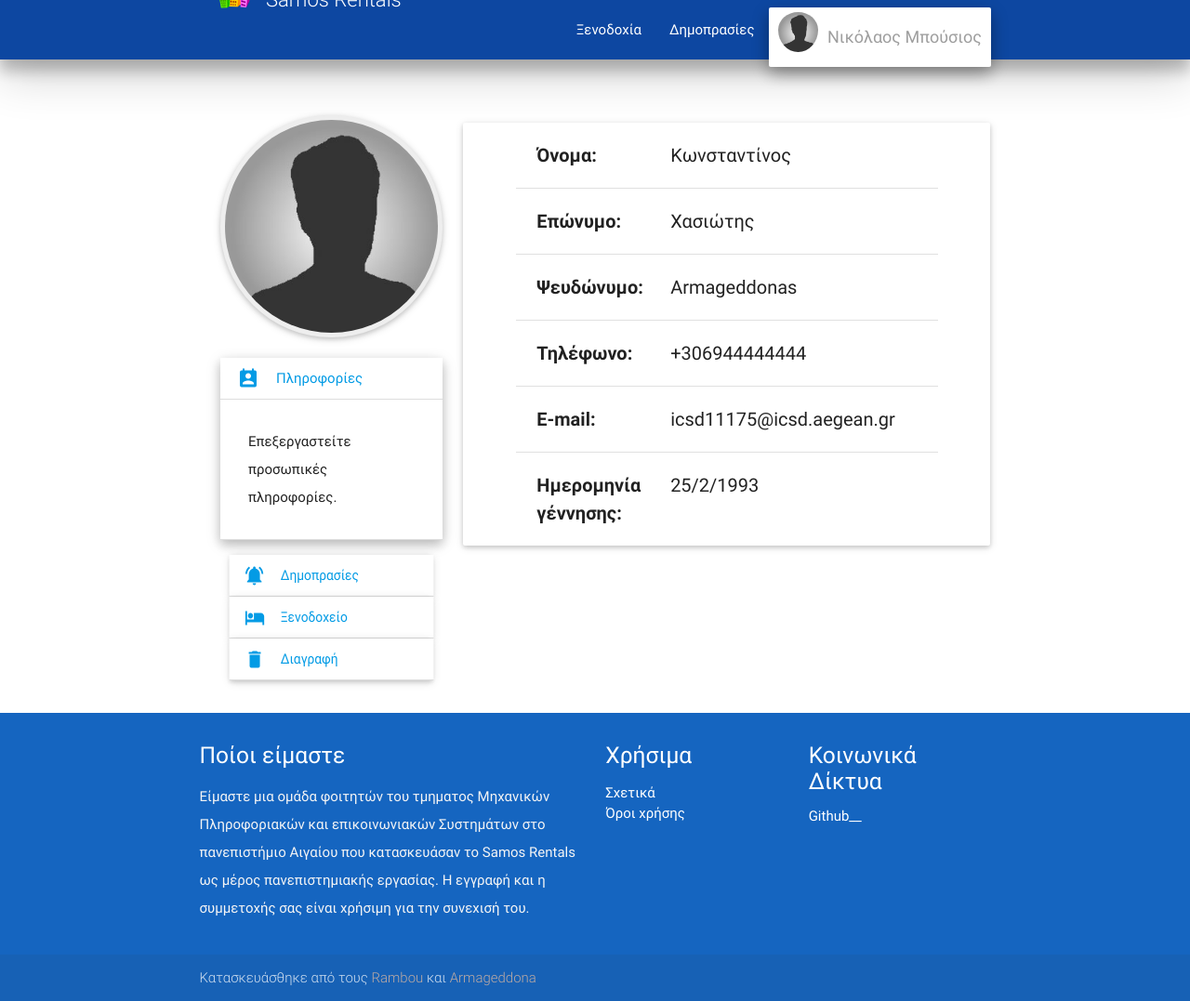
After one commit to AegeanHawks/SamosRentals, a PHP site: page /hotelierprofile_nikos.php in a window 1280 px wide. The commit adds this page. Shown: the whole page at 93% size. Run offline with PHP 8.4, Linux system fonts and the light colour scheme; grey boxes are pictures that could not be loaded.

Commit message:
Added hotels and my version of Hoteliersprofile

```diff
--- a/footer.php
+++ b/footer.php
@@ -1,6 +1,3 @@
-<?php
-
-echo '
 <footer class="page-footer blue darken-3">
     <div class="container">
         <div class="row">
@@ -16,7 +13,7 @@ echo '
                 <h5 class="white-text">Χρήσιμα</h5>
                 <ul>
                     <li><a class="white-text" href="#">Σχετικά</a></li>
-                    <li><a class="white-text" href="#">Όροι χρήσης</a></li>
+                    <li><a class="modal-trigger white-text" href="#agreement">Όροι χρήσης</a></li>
                 </ul>
             </div>
             <div class="col l3 s12">
@@ -37,5 +34,6 @@ echo '
         </div>
     </div>
 </footer>
-'
+<?php
+include 'agreement.php';
 ?>
--- /dev/null
+++ b/hotelierprofile_nikos.php
@@ -0,0 +1,381 @@
+<!DOCTYPE html>
+<html>
+    <head lang="en">
+        <meta http-equiv="Content-Type" content="text/html; charset=UTF-8"/>
+        <!--Let browser know website is optimized for mobile-->
+        <meta name="viewport" content="width=device-width, initial-scale=1.0, maximum-scale=1.0, user-scalable=no"/>
+        <title>Samos Rentals</title>
+        <link rel="icon" type="image/png" href="images/website/favicon.ico"/>
+
+        <!-- CSS  -->
+        <link href="css/materialize.css" type="text/css" rel="stylesheet" media="screen,projection"/>
+        <link href="css/style.css" type="text/css" rel="stylesheet" media="screen,projection"/>
+
+        <!--  Scripts  -->
+        <script src="js/jquery-2.1.1.min.js"></script>
+        <script src="js/materialize.js"></script>
+        <script src="js/init.js"></script>
+
+        <script>
+            $(document).ready(function () {
+                $('.mytab').focus(function () {
+                    var num = this.id.match(/\d+/)[0];
+
+                    $(".tabregion").hide();
+                    $("#section_" + num).show();
+                });
+            });
+        </script>
+        <style>
+            .tabregion{
+                display: none;
+            }
+            .tabformatting{
+                padding-top: 15px;
+                padding-bottom: 15px;
+            }
+
+            .detailshead{
+                font-weight: bold;
+                font-size: 20px;
+            }
+            .detailsbody{
+                font-size: 20px;
+            }
+        </style>
+    </head>
+    <body class="white">
+
+        <!--Navigation Menu-->
+        <div class="navbar-fixed">
+            <nav class="blue darken-4 z-depth-3" role="navigation">
+                <div class="nav-wrapper container">
+                    <div class="valign-demo valign-wrapper left">
+                        <a id="logo-container" href="index.php" class="brand-logo waves-effect waves-light">
+                            <div class="hide-on-med-and-down">
+                                <span class="left " style="padding-left:20px;"><img src="images/website/logo.png"></span>
+                                <span class="white-text left " style="padding-left:15px;font-size: 0.7em;font-weight:300;">Samos Rentals</span>
+
+                            </div>
+                            <div class="hide-on-large-only">
+                                <span class="white-text truncate">Samos Rentals</span>
+                            </div>
+                        </a>
+                    </div>
+
+                    <!-- Dropdown Menu - Structure -->
+                    <a class="dropdown-button right hide-on-med-and-down" data-beloworigin="true" data-activates='dropdown'
+                       href='#'>
+                        <div class="card waves-effect waves-teal white z-depth-2 valign-wrapper">
+                            <span class="grey-text truncate valign"
+                                  style="margin-right: 10px; margin-left: 10px; font-size: 1.2em;"><img
+                                    src="images/website/avatar.jpg "
+                                    style="padding-top: 5px;height: 48px;margin-right: 10px;"
+                                    class="valign circle left"><span>Νικόλαος Μπούσιος</span></span>
+                        </div>
+                    </a>
+
+                    <ul id='dropdown' class='card dropdown-content'>
+                        <li><a href="#!"><span class="mdi-action-settings left black-text"
+                                               style="padding-right: 10px"></span>Ρυθμίσεις</a></li>
+                        <li><a href="#!"><span class="mdi-social-person left black-text"
+                                               style="padding-right: 10px"></span>Προφίλ</a></li>
+                        <li class="divider"></li>
+                        <li><a href="#!"><span class="mdi-action-settings-power left black-text"
+                                               style="padding-right: 10px"></span>Αποσύνδεση</a></li>
+                    </ul>
+                    <!-- Dropdown Menu - Structure -->
+
+                    <ul class="right hide-on-med-and-down">
+                        <li><a href="#" class="white-text">Ξενοδοχία</a></li>
+                        <li><a href="#" class="white-text">Δημοπρασίες</a></li>
+                    </ul>
+
+                    <ul id="nav-mobile" class="right side-nav blue accent-3">
+                        <li><a href="#" class="white-text">Ξενοδοχία</a></li>
+                        <li><a href="#" class="white-text">Δημοπρασίες</a></li>
+                        <li><a href="#" class="white-text">Καταχώρηση</a></li>
+                        <li><a href="register.html" class=" white-text waves-effect waves-stamplay btn-flat">Εγγραφη</a></li>
+                        <li><a href="login.html" class="waves-effect waves-light btn white-text">Συνδεση</a></li>
+                    </ul>
+
+                    <a class="button-collapse" href="#" data-activates="nav-mobile"><i class="mdi-navigation-menu"></i></a>
+                </div>
+            </nav>
+        </div>
+        <!--Navigation Menu-->
+
+        <div class="row container" style="padding-top: 60px">
+            <!-- Side menu -->
+            <div class="col s12 m4">
+                <div class="center-align col s12 m12">
+                    <img class=" circle responsive-img z-depth-1 grey lighten-3" style="padding: 5px"
+                         src="images/website/avatar.jpg">
+                </div>
+                <div class="col s12 m12">
+                    <ul class="collapsible popout" data-collapsible="accordion">
+                        <li>
+                            <a class="collapsible-header active mytab" id="mytab_1" href="#"><i class="mdi-action-perm-contact-cal"></i>Πληροφορίες</a>
+                            <div class="collapsible-body"><p>Επεξεργαστείτε προσωπικές πληροφορίες.</p></div>
+                        </li>
+                        <li>
+                            <a class="collapsible-header mytab"><i class="mdi-social-notifications-on"></i>Δημοπρασίες</a>
+                            <div class="collapsible-body collection">
+                                <a href="#" class="collection-item mytab" id="mytab_6">Δημιουργία</a>
+                                <a href="#" class="collection-item mytab" id="mytab_2">Ιστορικό</a>
+                                <a href="#" class="collection-item mytab" id="mytab_3">Βαθμολόγηση</a>
+                            </div>
+                        </li>
+                        <li>
+                            <a class="collapsible-header mytab" id="mytab_4"  href="#"><i class="mdi-maps-hotel"></i>Ξενοδοχείο</a>
+                        </li>
+                        <li>
+                            <a class="collapsible-header mytab" href="#" id="mytab_5"><i class="mdi-action-delete"></i>Διαγραφή</a>
+                        </li>
+                    </ul>
+                </div>
+            </div>
+            <!-- Side menu -->
+
+            <!--Tab Panels-->
+            <!--User Details-->
+            <div class="card row col s12 m8 tabregion" id="section_1" style="display: inline">
+                <div class="col offset-s1 s10">
+                    <p class="col s4 detailshead">Όνομα: </p>
+
+                    <p class="col s3 detailsbody">Κωνσταντίνος</p>
+                </div>
+                <div class="col offset-s1 s10 divider"></div>
+                <div class="col offset-s1 s10">
+                    <p class="col s4 detailshead">Επώνυμο: </p>
+
+                    <p class="col s3 detailsbody">Χασιώτης</p>
+                </div>
+                <div class="col offset-s1 s10 divider"></div>
+                <div class="col offset-s1 s10">
+                    <p class="col s4 detailshead">Ψευδώνυμο: </p>
+
+                    <p class="col s3 detailsbody">Armageddonas</p>
+                </div>
+                <div class="col offset-s1 s10 divider"></div>
+                <div class="col offset-s1 s10">
+                    <p class="col s4 detailshead">Τηλέφωνο: </p>
+
+                    <p class="col s3 detailsbody">+306944444444</p>
+                </div>
+                <div class="col offset-s1 s10 divider"></div>
+                <div class="col offset-s1 s10">
+                    <p class="col s4 detailshead">E-mail: </p>
+
+                    <p class="col s3 detailsbody">icsd11175@icsd.aegean.gr</p>
+                </div>
+                <div class="col offset-s1 s10 divider"></div>
+                <div class="col offset-s1 s10">
+                    <p class="col s4 detailshead">Ημερομηνία γέννησης: </p>
+
+                    <p class="col s3 detailsbody">25/2/1993</p>
+                    </div>
+            </div>
+            <!--User Details-->
+
+            <!-- Create Auction -->
+            <div class="card col s12 m8 tabregion" id="section_6">
+                <div class="white col s12" style="padding-top: 15px;padding-bottom: 15px;">
+                    <div class="input-field col s12">
+                        <i class="mdi-action-account-circle prefix"></i>
+                        <input id="AuctionTitleInput" type="text" class="validate">
+                        <label for="AuctionTitleInput">Τίτλος</label>
+                    </div>
+                    <form class="col s12">
+                        <div class="row">
+                            <div class="input-field col s12">
+                                <i class="mdi-social-people prefix"></i>
+                                <textarea id="AuctionDescriptionInput" class="materialize-textarea"></textarea>
+                                <label for="AuctionDescriptionInput">Περιγραφή</label>
+                            </div>
+                        </div>
+                    </form>
+                    <div class="input-field col s12 m12 l6">
+                        <i class="mdi-editor-attach-money prefix"></i>
+                        <input id="AuctionStartPrice" type="text" class="validate">
+                        <label for="AuctionStartPrice">Τιμή εκκίνησης</label>
+                    </div>
+                    <div class="input-field col s12 m12 l6">
+                        <i class="mdi-editor-attach-money prefix"></i>
+                        <input id="AuctionBuyPriceInput" type="text" class="validate">
+                        <label for="AuctionBuyPriceInput">Τιμή αγοράς</label>
+                    </div>
+                    <div class="input-field col s12">
+                        <i class="mdi-action-description prefix"></i>
+                        <input id="AuctionPeopleInput" type="text" class="validate">
+                        <label for="AuctionPeopleInput">Αριθμός ατόμων</label>
+                    </div>
+                    <div class="input-field col s12">
+                        <button class="btn waves-effect waves-light" type="submit" name="action">Υποβολή
+                            <i class="mdi-content-send right"></i>
+                        </button>
+                    </div>
+                </div>
+            </div>
+            <!-- Create Auction -->
+
+            <!-- Auction History -->
+            <div class="card col s12 m8 tabregion" id="section_2">
+                <div class=" white col s12 " style="padding-top: 15px;padding-bottom: 15px; font-weight: bold">
+                    <div class="col s12 m3">Τίτλος</div>
+                    <div class="col s12 m3">Τιμή Έναρξης</div>
+                    <div class="col s12 m4">Υψηλότερη Πλειοδοσία</div>
+                    <div class="col s12 m2">Ενεργά</div>
+                </div>
+                <li class="divider col s12"></li>
+                <div class="white col s12" style="padding-top: 10px;padding-bottom: 10px;">
+                    <a class="col s12 m3 truncate" href="#!"><i class="mdi-action-home"></i> Δωμάτια σε τιμή ευκαιρίας
+                        ευκαιρίας ευκαιρίας</a>
+
+                    <div class="col s12 m3 flow-text"><i class="mdi-editor-attach-money"> </i>35</div>
+                    <div class="col s12 m4 flow-text"><i class="mdi-editor-attach-money"> </i>55</div>
+                    <div class="col s12 m2 flow-text">
+                        <div class="btn-floating"><i class="mdi-av-play-circle-outline circle green"> </i></div>
+                    </div>
+                    <div class="divider"></div>
+                </div>
+                <li class="divider col s12"></li>
+                <div class="white col s12" style="padding-top: 10px;padding-bottom: 10px;">
+                    <a class="col s12 m3" href="#!"><i class="mdi-action-home"></i> Δωμάτια σε τιμή ευκαιρίας </a>
+
+                    <div class="col s12 m3 flow-text"><i class="mdi-editor-attach-money"> </i>35</div>
+                    <div class="col s12 m4 flow-text"><i class="mdi-editor-attach-money"> </i>40</div>
+                    <div class="col s12 m2 flow-text">
+                        <div class="btn-floating"><i class="mdi-av-pause red"></i></div>
+                    </div>
+                </div>
+            </div>
+            <!-- Auction History -->
+
+            <!-- Users evaluation -->
+            <div class="card z-depth-3 col s12 m8 tabregion" id="section_3">
+                <div class="white col s12 " style="padding-top: 15px;padding-bottom: 15px;">
+                    <div class="col s12 m4 l4">Ονομ/νυμο</div>
+                    <div class="col s12 m3 l4">Δωμάτιο</div>
+                    <div class="col s12 m5 l4">Βαθμολόγηση</div>
+                </div>
+                <li class="divider col s12"></li>
+                <div class="white col s12" style="padding-top: 10px;padding-bottom: 10px;">
+                    <a class="col s12 m4 l4" href="#!"><i class="mdi-maps-hotel"></i> Κωνσταντίνος Χασιώτης </a>
+                    <a class="col s12 m3 l4" href="#!"><i class="mdi-action-home"></i> Δωμάτια σε τιμή ευκαιρίας </a>
+                    <div class="col s12 m5 l4">
+                        <a onclick="" href="#"><i class="mdi-action-star-rate circle amber accent-3"></i></a>
+                        <a onclick="" href="#"><i class="mdi-action-star-rate circle amber accent-3"></i></a>
+                        <a onclick="" href="#"><i class="mdi-action-star-rate circle amber accent-3"></i></a>
+                        <a onclick="" href="#"><i class="mdi-action-star-rate circle amber accent-3"></i></a>
+                        <a onclick="" href="#"><i class="mdi-action-star-rate circle amber accent-3"></i></a>
+                    </div>
+                </div>
+                <li class="divider col s12"></li>
+                <div class="white col s12" style="padding-top: 10px;padding-bottom: 10px;">
+                    <a class="col s12 m4 l4" href="#!"><i class="mdi-maps-hotel"></i> Κωνσταντίνος Χασιώτης </a>
+                    <a class="col s12 m3 l4" href="#!"><i class="mdi-action-home"></i> Δωμάτια σε τιμή ευκαιρίας </a>
+                    <div class="col s12 m5 l4">
+                        <a onclick="" href="#"><i class="mdi-action-star-rate circle amber accent-3"></i></a>
+                        <a onclick="" href="#"><i class="mdi-action-star-rate circle amber accent-3"></i></a>
+                        <a onclick="" href="#"><i class="mdi-action-star-rate circle amber accent-3"></i></a>
+                        <a onclick="" href="#"><i class="mdi-action-star-rate circle amber accent-3"></i></a>
+                        <a onclick="" href="#"><i class="mdi-action-star-rate circle amber accent-3"></i></a>
+                    </div>
+                </div>
+            </div>
+            <!-- Users evaluation -->
+
+            <!--Hotel details-->
+            <div class="z-depth-3 col s12 m8 tabregion" id="section_4">
+
+                <div class="col s12" style="padding-top: 20px; padding-bottom: 30px;">
+                    <a class="waves-effect waves-light orange darken-1 btn">ΠΡΟΒΟΛΗ ΣΕΛΙΔΑΣ</a>
+                </div>
+                <div class="input-field col s6">
+                    <i class="mdi-action-account-circle prefix"></i>
+                    <input id="HotelNameInput" type="text" class="validate">
+                    <label for="HotelNameInput">Όνομα ξενοδοχείου</label>
+                </div>
+                <div class="input-field col s6">
+                    <i class="mdi-communication-location-on prefix"></i>
+                    <input id="HotelLocationInput" type="text" class="validate">
+                    <label for="HotelLocationInput">Τοποθεσία</label>
+                </div>
+                <div class="input-field col s12">
+                    <i class="mdi-action-description prefix"></i>
+                    <textarea id="HotelDescriptionInput" class="materialize-textarea"></textarea>
+                    <label for="HotelDescriptionInput">Περιγραφή</label>
+                </div>
+                <div class="input-field col s12">
+                    <i class="mdi-action-face-unlock prefix"></i>
+                    <textarea id="HotelDescriptionInput" class="materialize-textarea"></textarea>
+                    <label for="HotelDescriptionInput">Ανέσεις</label>
+                </div>
+                <div class="col s12 m12 l5 file-field input-field">
+                    <form action="#">
+                        <div class="file-field input-field">
+                            <input placeholder="Φωτογραφία" class="file-path validate" type="text"/>
+                            <div class="btn">
+                                <span>File</span>
+                                <input type="file" />
+                            </div>
+                        </div>
+                    </form>
+                </div>
+                <div class="col s6 m6 l5 file-field input-field">
+                    <form action="#">
+                        <div class="file-field input-field">
+                            <input placeholder="Φωτογραφία" class="file-path validate" type="text"/>
+                            <div class="btn">
+                                <span>File</span>
+                                <input type="file" />
+                            </div>
+                        </div>
+                    </form>
+                </div>
+                <div class="offset-s1 offset-m1 col s3 m5 l2 input-field">
+                    <a class="btn-floating btn-large waves-effect waves-light red"><i class="mdi-content-add"></i></a>
+                </div>
+                <div class="col s12" style="padding-bottom: 20px;padding-top: 40px">
+                    <button class="btn waves-effect waves-light" type="submit" name="action">ΚΑΤΑΧΩΡΗΣΗ
+                        <i class="mdi-content-send right"></i>
+                    </button>
+                </div>
+            </div>
+            <!--Hotel details-->
+
+            <!--Delete user-->
+            <div class="col s12 m8 tabregion" id="section_5">
+                <div class="col s12 m12">
+                    <div class="card white" style="height: 400px;">
+                        <div class="center-align" style="padding: 20px">
+                            <p class="flow-text">Επιλέγοντας να διαγραφεί ο λογαριασμός σας τα προσωπικά σας δεδομένα διαγράφονται από το Samos Rentals</p>
+                            <!-- Modal Trigger -->
+                            <a class="waves-effect waves-light btn modal-trigger" href="#modal1">ΔΙΑΓΡΑΦΗ ΛΟΓΑΡΙΑΣΜΟΥ</a>
+
+                            <!-- Modal Structure -->
+                            <div id="modal1" class="col l5 offset-l5 modal">
+                                <div class="modal-content">
+                                    <h4>Διαγραφή λογαριασμού</h4>
+                                    <p>Η διαγραφή του λογαριασμού σας είναι μη αναστρέψιμη. Είστε σίγουροι ότι θέλετε να συνεχίσετε;</p>
+                                </div>
+                                <div class="modal-footer">
+                                    <a href="#!" class=" modal-action modal-close waves-effect waves-teal btn-flat">Επιστροφή</a>
+                                    <a href="#!" class=" modal-action modal-close waves-effect waves-red btn-flat">Διαγραφη
+                                        λογαριασμου</a>
+                                </div>
+                            </div>
+                        </div>
+                    </div>
+                </div>
+            </div>
+            <!--Delete user-->
+            <!--Tab Panels-->
+
+        </div>
+        <?php
+        include 'footer.php';
+        ?>
+    </body>
+</html>
```
Also changed, not shown: hotels.php (added, +305 -0 lines), index.php (+1 -42 lines).
